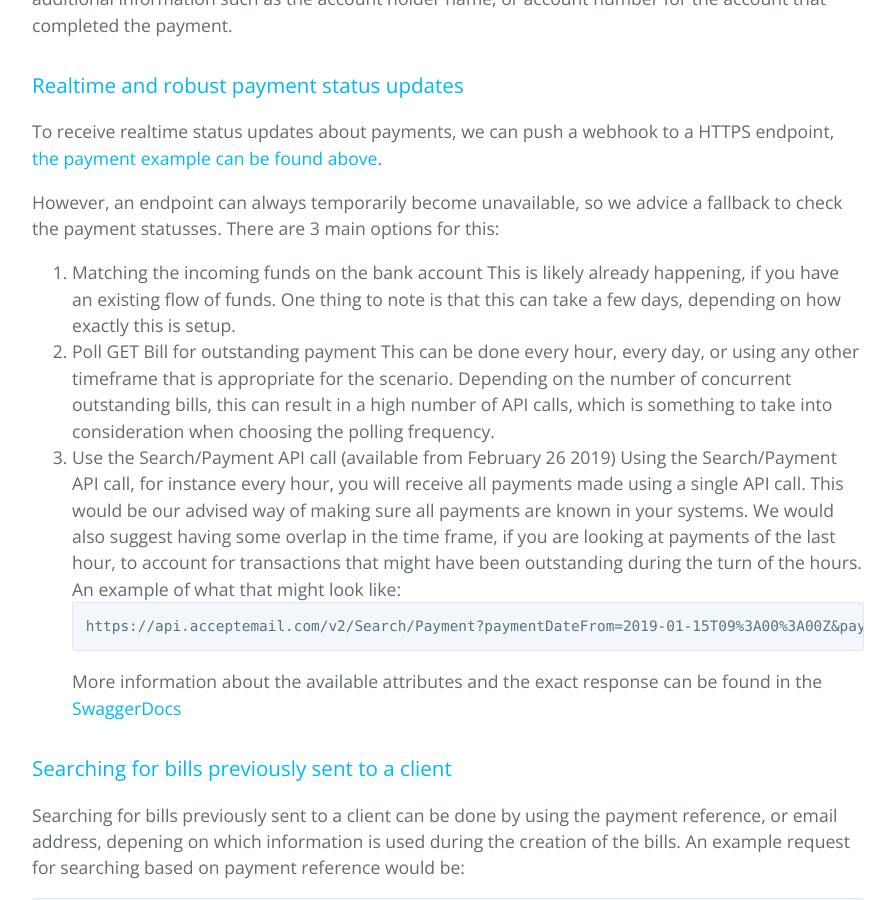
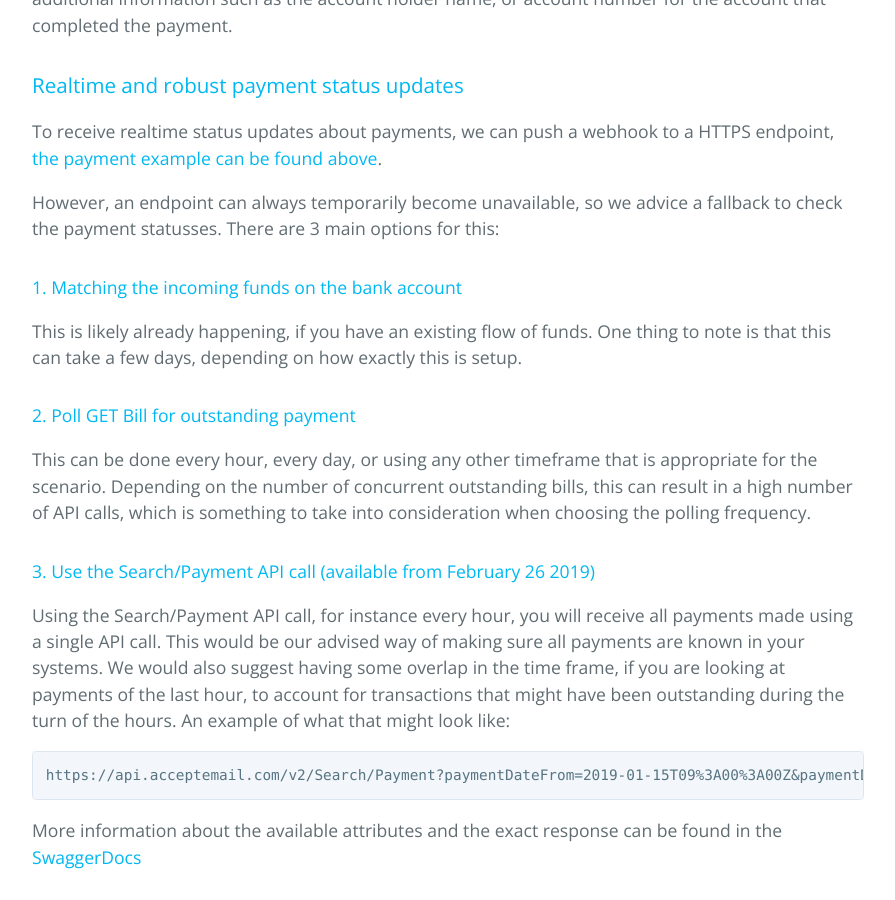
Before and after one commit to AcceptEmail/Examples, a Jekyll site: the page built from index.md, in a window 1280 px wide and 900 px high, scrolled down 6676 px. Shown: the whole window, without its empty margins (192-1087 px from the left). Built offline with Jekyll 4.4.1, drawn with Linux system fonts in a browser that asks for light colours.

Commit message:
added styling

````diff
--- a/index.md
+++ b/index.md
@@ -210,11 +210,11 @@ Upon receiving a webhook, for instance, for payment, you can use GET /v2/Bill/[A
 To receive realtime status updates about payments, we can push a webhook to a HTTPS endpoint, [the payment example can be found above](#receive-webhooks-payment).
 
 However, an endpoint can always temporarily become unavailable, so we advice a fallback to check the payment statusses. There are 3 main options for this:
-1. Matching the incoming funds on the bank account
+#### 1. Matching the incoming funds on the bank account
 This is likely already happening, if you have an existing flow of funds. One thing to note is that this can take a few days, depending on how exactly this is setup.
-2. Poll GET Bill for outstanding payment
+#### 2. Poll GET Bill for outstanding payment
 This can be done every hour, every day, or using any other timeframe that is appropriate for the scenario. Depending on the number of concurrent outstanding bills, this can result in a high number of API calls, which is something to take into consideration when choosing the polling frequency.
-3. Use the Search/Payment API call (available from February 26 2019)
+#### 3. Use the Search/Payment API call (available from February 26 2019)
 Using the Search/Payment API call, for instance every hour, you will receive all payments made using a single API call. This would be our advised  way of making sure all payments are known in your systems. We would also suggest having some overlap in the time frame, if you are looking at payments of the last hour, to account for transactions that might have been outstanding during the turn of the hours.
 An example of what that might look like:
 ```
````
